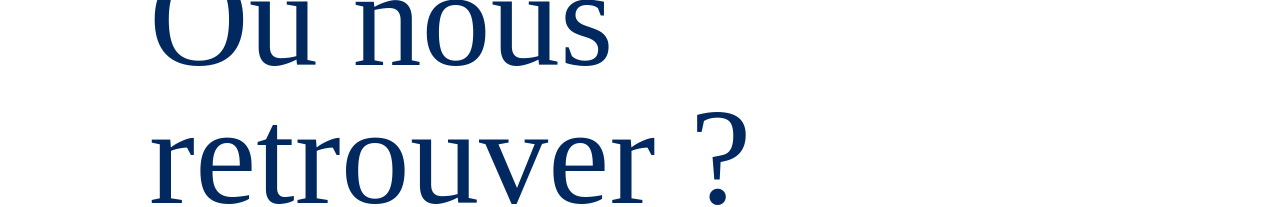
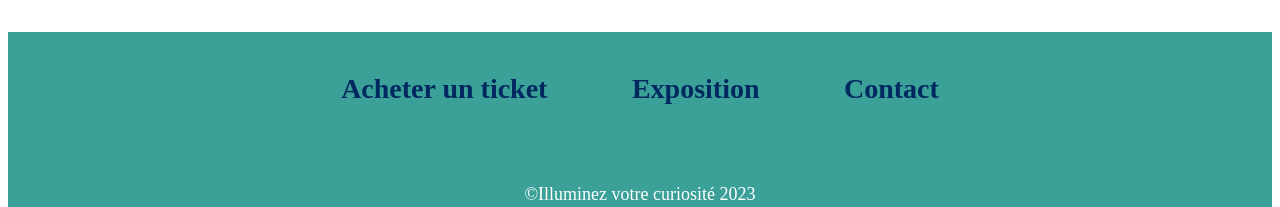
Before and after one commit to jo15122002/illuminez_votre_curiosite_site, a Nuxt app: page /book in a window 1280 px wide. Shown: the part 719-926 px from the top of the page. Built offline with nearby package versions, Linux system fonts and the light colour scheme; no server answers; the database is empty; a web font is replaced by a local one.

Commit message:
Fix media queries ?

```diff
--- a/components/BookingSection.vue
+++ b/components/BookingSection.vue
@@ -370,7 +370,7 @@
     background-color: rgba(255, 255, 255, 0.3) !important;
 }
 
-@media screen and (max-width: 1440px) {
+@media screen and (max-width: 900px) {
   .select-date {
     width: 100%;
   }
--- a/components/DiscoverCard.vue
+++ b/components/DiscoverCard.vue
@@ -84,7 +84,7 @@
         line-height: 37px;
     }
 
-@media screen and (max-width: 1440px) {
+@media screen and (max-width: 900px) {
   .card {
     width: auto;
     margin-bottom: 10vh;
@@ -97,7 +97,7 @@
   }
 }
 
-@media screen and (max-width: 1200px) {
+@media screen and (max-width: 900px) {
   .button{
     width: 50%;
     font-size: 1.5rem;
--- a/components/FindUs.vue
+++ b/components/FindUs.vue
@@ -21,7 +21,7 @@
 
 <style scoped>
 
-@media screen and (max-width: 1440px) {
+@media screen and (max-width: 900px) {
   .findUs{
     flex-direction: column;
     align-items: center;
--- a/components/FishCarousel.vue
+++ b/components/FishCarousel.vue
@@ -71,7 +71,7 @@
         justify-content: space-around;
     }
 
-    @media (max-width: 1440px){
+    @media (max-width: 900px){
       .carousel {
         justify-content: space-between;
       }
--- a/components/FishCarouselLine.vue
+++ b/components/FishCarouselLine.vue
@@ -142,7 +142,7 @@
   width: 90%;
 }
 
-@media (max-width: 1440px){
+@media (max-width: 900px){
   .seeMore {
     width: 50vw;
   }
--- a/components/navBar.vue
+++ b/components/navBar.vue
@@ -98,7 +98,7 @@
     z-index: 2;
 }
 
-@media (max-width: 1440px){
+@media (max-width: 900px){
   .navbar-items-container{
     flex-direction: column;
     font-size: 2rem;
@@ -115,7 +115,7 @@
   }
 
   .navbar-item {
-    font-size: 1rem;
+    font-size: 0.75rem;
   }
 
   .small {
@@ -127,10 +127,4 @@
     width: 8vw;
   }
 }
-
-@media (max-width: 900px){
-  .navbar-item{
-    font-size: 0.75rem;
-  }
-}
 </style>
--- a/pages/index.vue
+++ b/pages/index.vue
@@ -404,7 +404,7 @@
   background-color: #02295F;
 }
 
-@media screen and (max-width: 1440px) {
+@media screen and (max-width: 900px) {
   .description-container{
     width: 90vw;
     height: max-content;
@@ -437,7 +437,7 @@
   }
 }
 
-@media screen and (max-width: 1200px) {
+@media screen and (max-width: 900px) {
   .content-div .date{
     font-size: 18px;
     margin-bottom: 2vh;
@@ -448,7 +448,7 @@
 
 <style>
 
-@media (max-width: 1440px){
+@media (max-width: 900px){
   .no-mobile {
     display: none;
   }
```
